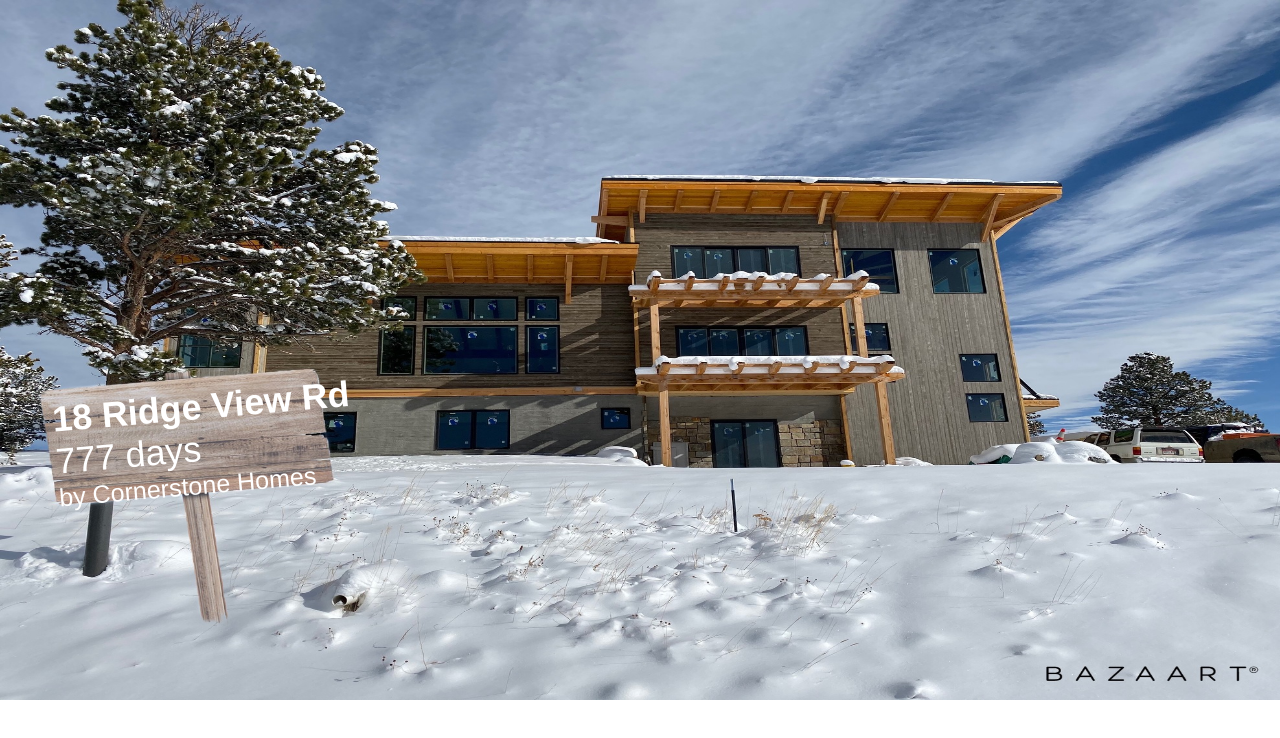
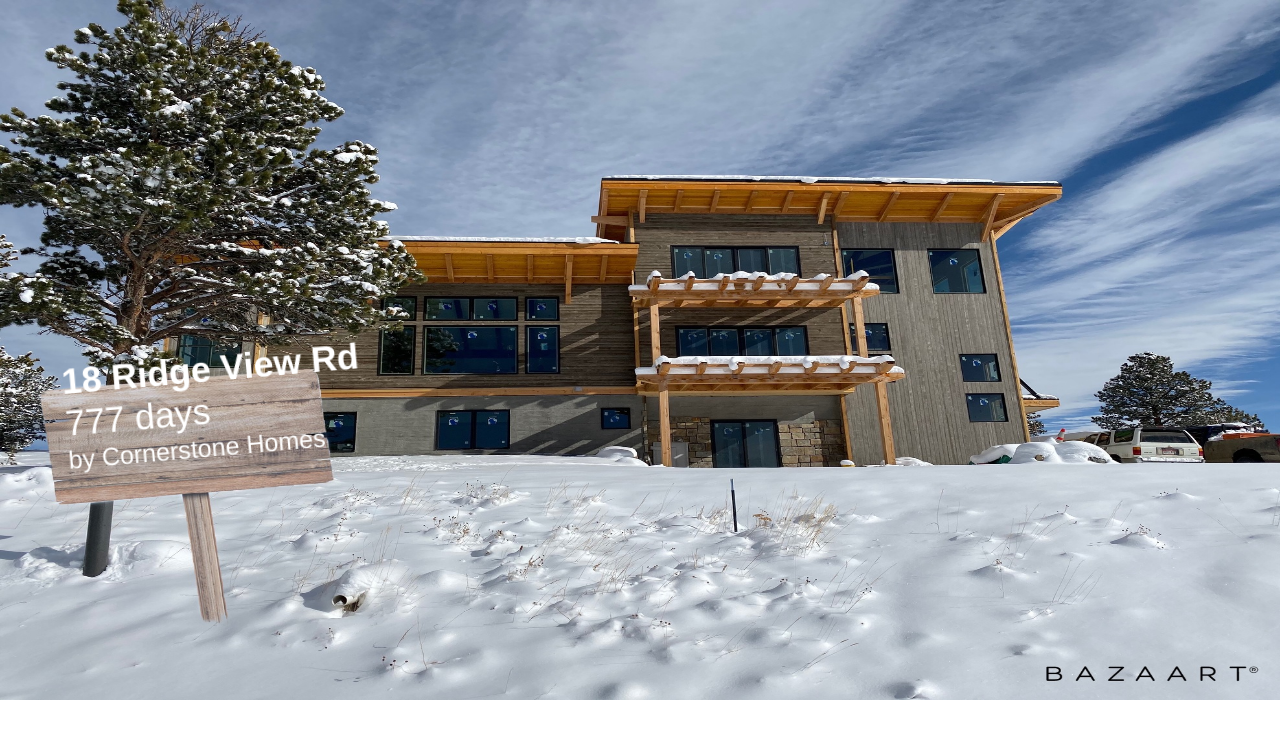
Before and after one commit to BrandonSchultz0731/BoulderHouse, a React (Create React App) app: page / in a window 1280 px wide. Shown: the top 738 px of the page. Built offline with nearby package versions, Linux system fonts and the light colour scheme.

Commit message:
added position absolute to top, made an improvment

```diff
--- a/src/App.css
+++ b/src/App.css
@@ -1,6 +1,4 @@
-body, html{
-  height: 100%;
-}
+
 p{
   margin: 0px 40px 1px 0px;
 }
@@ -10,15 +8,17 @@ p{
 
 }
 .sign_text{
+  position: absolute;
+  font-optical-sizing: auto;
   max-width: 505px;
   max-height: fit-content;
   position: fixed;
   font-size: 2.8vw;
   font-family: 'Franklin Gothic Medium', 'Arial Narrow', Arial, sans-serif;
-  position: absolute;
   color: white;
-  top: 385px;
-  left: 55px;
+  top: 340px;
+  left: 5%;
+  right: 20%;
   transform: rotate(-5deg);
 }
 #street_address{
```
